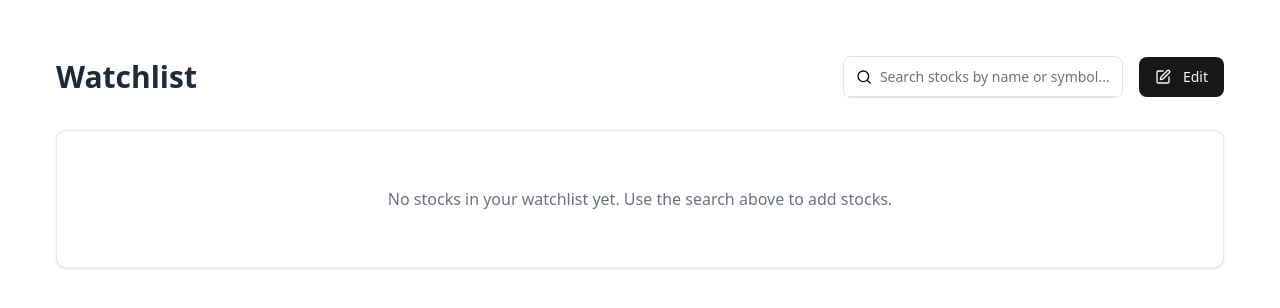
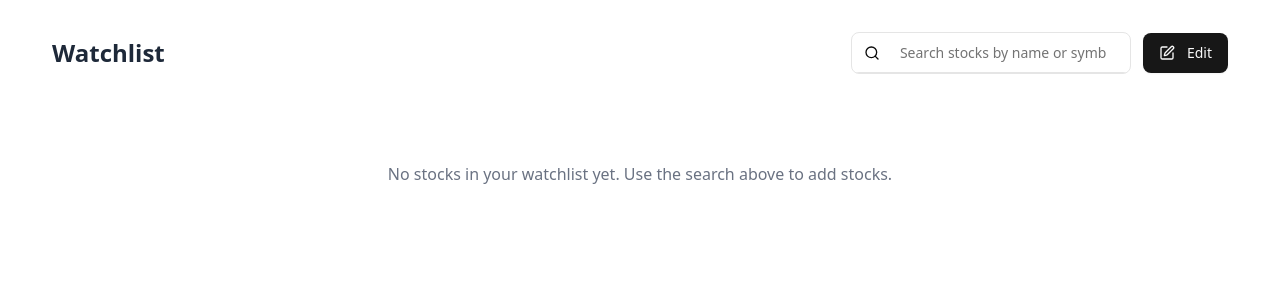
Before and after one commit to KnowledgeShareSG/react-workshop-updated, a React (Vite) app: page / in a window 1280 px wide. Shown: the top 308 px of the page. Built offline with nearby package versions, Linux system fonts and the light colour scheme.

Commit message:
Fix css issue

```diff
--- a/src/views/stock-search/StockSearch.tsx
+++ b/src/views/stock-search/StockSearch.tsx
@@ -18,23 +18,23 @@ export interface Stock {
 export const StockSearch = () => {
     const {results, query, setQuery, loading} = useStockSearch()
     return (
-        <div className="relative w-[280px]">
-            <Command className="w-full border border-zinc-200">
-                <CommandInput placeholder="Search stocks by name or symbol..."
-                              value={query}
-                              onValueChange={setQuery}/>
+        <div>
+            <Command className="w-full border">
+                <CommandInput
+                    placeholder="Search stocks by name or symbol..."
+                    value={query}
+                    onValueChange={setQuery}
+                    className="w-full h-10 px-3 text-sm"
+                />
                 {!loading && results.length > 0 && (
-                    <CommandList className="absolute left-0 right-0 z-10 bg-white border mt-10 rounded-md max-h-60 overflow-y-auto">
+                    <CommandList className="absolute left-0 right-0 z-10 bg-white border border-zinc-200 mt-11 rounded-md shadow-md max-h-60 overflow-y-auto">
                         {results.map((stock) => (
                             <CommandGroup key={stock.symbol}>
-                                <CommandItem>
-                                    {stock.name}
-                                </CommandItem>
+                                <CommandItem>{stock.name}</CommandItem>
                             </CommandGroup>
                         ))}
                     </CommandList>
-                )
-                }
+                )}
             </Command>
         </div>
     )
--- a/src/views/watchlist/Watchlist.tsx
+++ b/src/views/watchlist/Watchlist.tsx
@@ -4,21 +4,25 @@ import {StockSearch} from "@/views/stock-search/StockSearch.tsx";
 
 export const Watchlist = () => {
     return (
-        <div className='p-6 mx-auto'>
-            <div className='flex items-center justify-between gap-4 flex-wrap mb-6'>
-                <h1 className='text-3xl font-bold text-gray-800'>Watchlist</h1>
-                <div className='flex items-center gap-3 sm:gap-4'>
-                    <StockSearch />
+        <div className="w-full px-5">
+            <div className="flex flex-wrap justify-between items-center gap-y-4">
+                <h1 className="w-full text-center sm:w-auto sm:text-left text-2xl font-bold text-gray-800">
+                    Watchlist
+                </h1>
+
+                <div className="flex items-center gap-3 w-full sm:w-auto justify-center sm:justify-end">
+                    <div className="w-full sm:w-[280px]">
+                        <StockSearch />
+                    </div>
                     <Button
                         icon={<SquarePen className="size-4" />}
-                        className="whitespace-nowrap"
+                        className="sm:w-auto whitespace-nowrap"
                     >
                         Edit
                     </Button>
                 </div>
             </div>
-
-            <div className="mt-8 bg-white rounded-lg border border-gray-200 p-6 shadow-sm">
+            <div className="mt-8 bg-white px-0 py-6">
                 <p className="text-gray-500 text-center py-8">No stocks in your watchlist yet. Use the search above to add stocks.</p>
             </div>
         </div>
```
